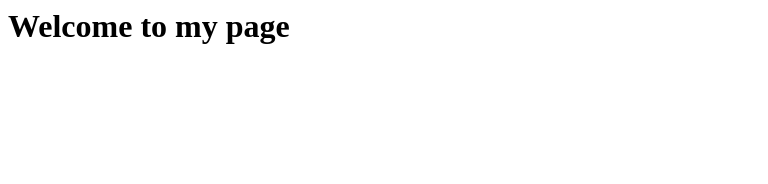
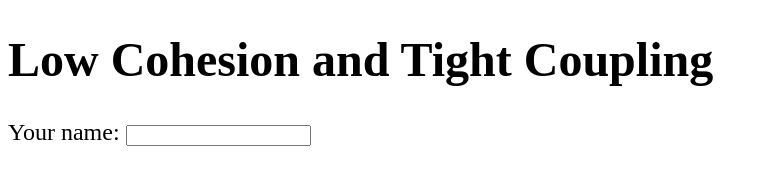
Before and after one commit to Elan-C/ECREP, a plain HTML site: page index.htm in a window 1280 px wide. Shown: the whole page, without its empty margins (0-768 px from the left). Drawn offline with Linux system fonts and the light colour scheme.

Commit message:
Update index.htm

```diff
--- a/index.htm
+++ b/index.htm
@@ -1,8 +1,18 @@
+<!DOCTYPE html>
 <html>
-    <head>
-
-    </head>
-    <body>
-        <h1>Welcome to my page</h1>
-    </body>
+  <head>
+    <meta charset="utf-8">
+    <script src="app.js"></script>
+    <style>body { font-size: 1.5em; }</style>
+    <title>Lecture 02 - Single Page Web Applications with AngularJS</title>
+  </head>
+  <body>
+    <h1>Low Cohesion and Tight Coupling</h1>
+    <div id="nameCalculator">
+      <div>
+        Your name: <input type="text" id="name">
+      </div>
+      <div id="output"></div>
+    </div>
+  </body>
 </html>
```
